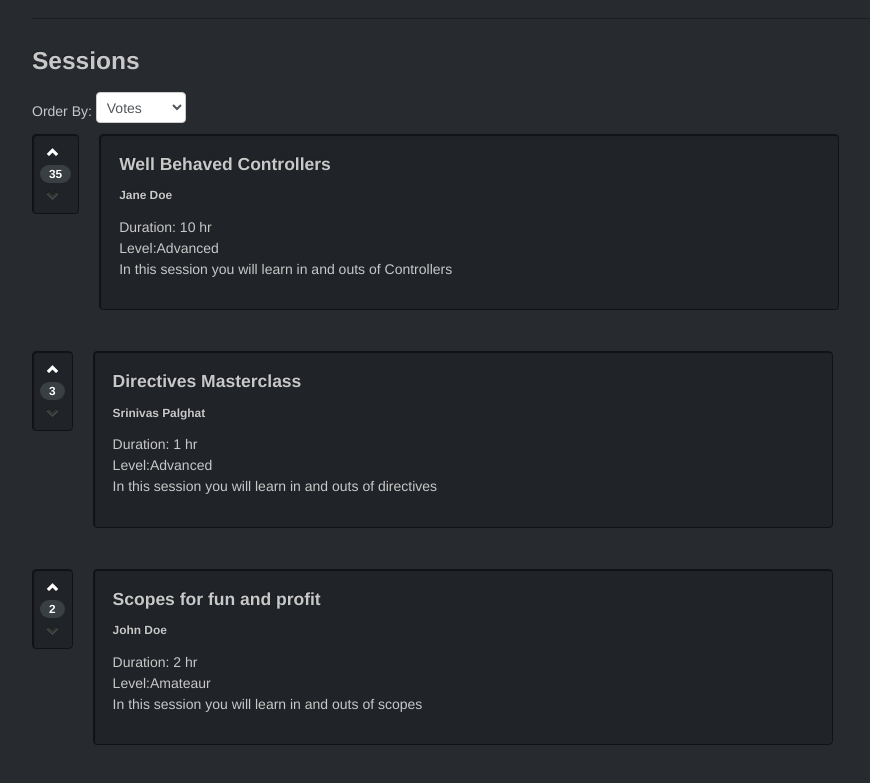
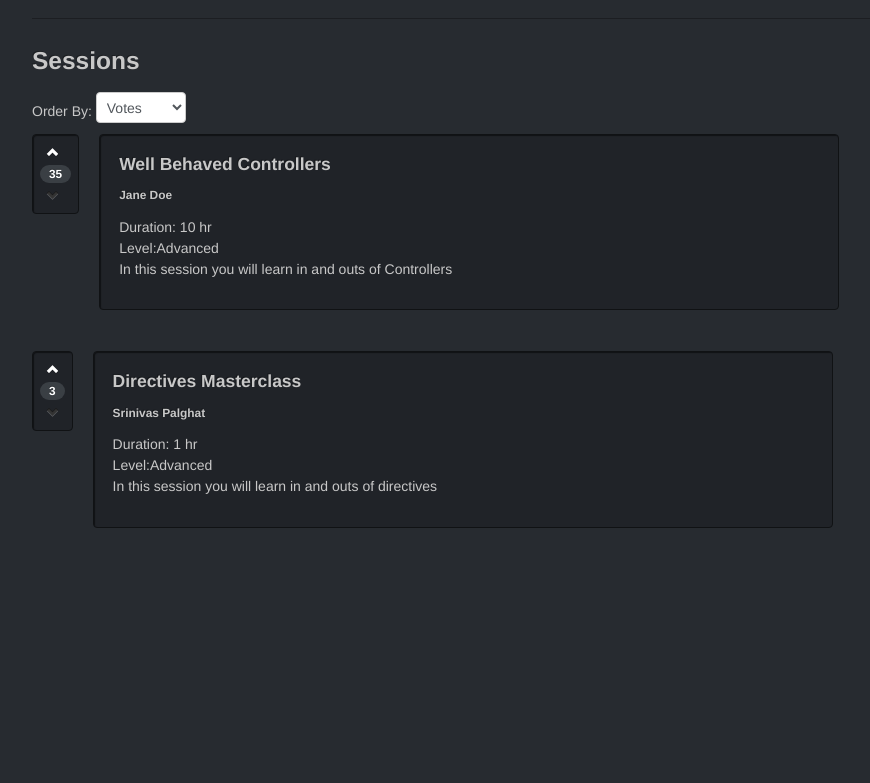
Before and after one commit to srini88/angularFund, a website: page app/EventDetails.html in a window 1280 px wide. Shown: the part 446-1229 px from the top of the page, without its empty margins (158-1028 px from the left). After the commit the page ends 1025 px from the top, so only its background shows below. Drawn offline with nearby package versions, Linux system fonts and the light colour scheme.

Commit message:
limitTo:2

```diff
--- a/app/EventDetails.html
+++ b/app/EventDetails.html
@@ -51,7 +51,7 @@
 			<option value ="-upVoteCount">Votes</option>
 		</select>
 		<ul class="thumbnails">
-			<li ng-repeat="session in event.sessions | orderBy:sortorder">
+			<li ng-repeat="session in event.sessions | orderBy:sortorder | limitTo:2">
 
 			<div class="row session">
 				<div class="span0 well votingWidget">
```
